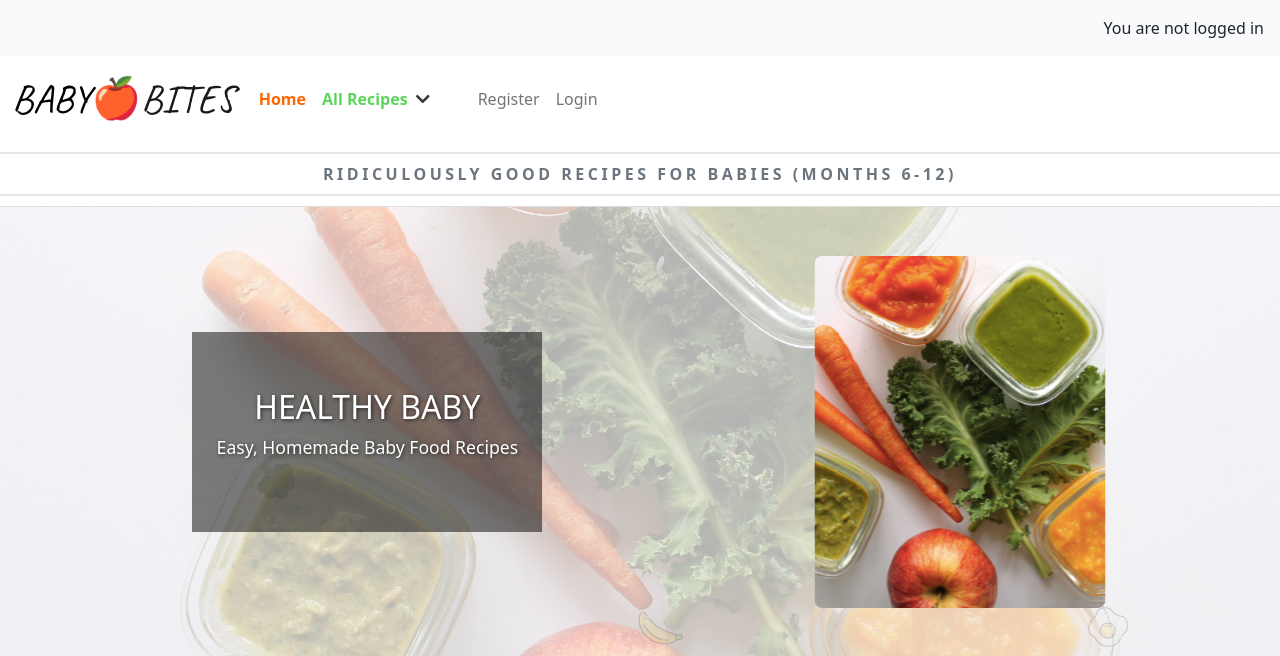
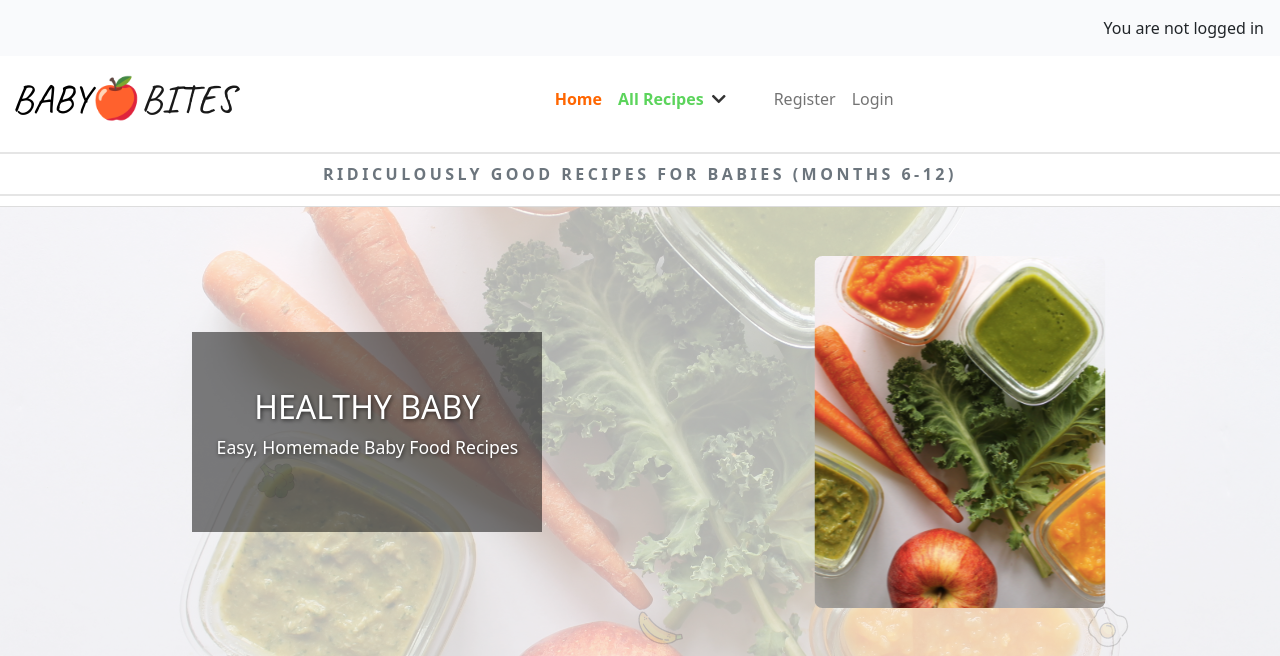
Before and after one commit to Naida1710/baby_bites, a Django app: page / in a window 1280 px wide. Shown: the top 656 px of the page. Run offline with Django 5.2, Linux system fonts and the light colour scheme; data that the repository does not hold is empty; parts of the project's set-up code (start-up, migrations or seed data) failed here and were passed over; some libraries are stand-ins or nearby versions.

Commit message:
Increase spacing between logo and navbar menu using Bootstrap margin utility

```diff
--- a/static/css/style.css
+++ b/static/css/style.css
@@ -480,6 +480,11 @@ body {
     color: #555;
   }
 
+  .navbar-collapse {
+    margin-left: 18.5rem; /* or 30px, adjust as needed */
+}
+
+
 
 
 
```
